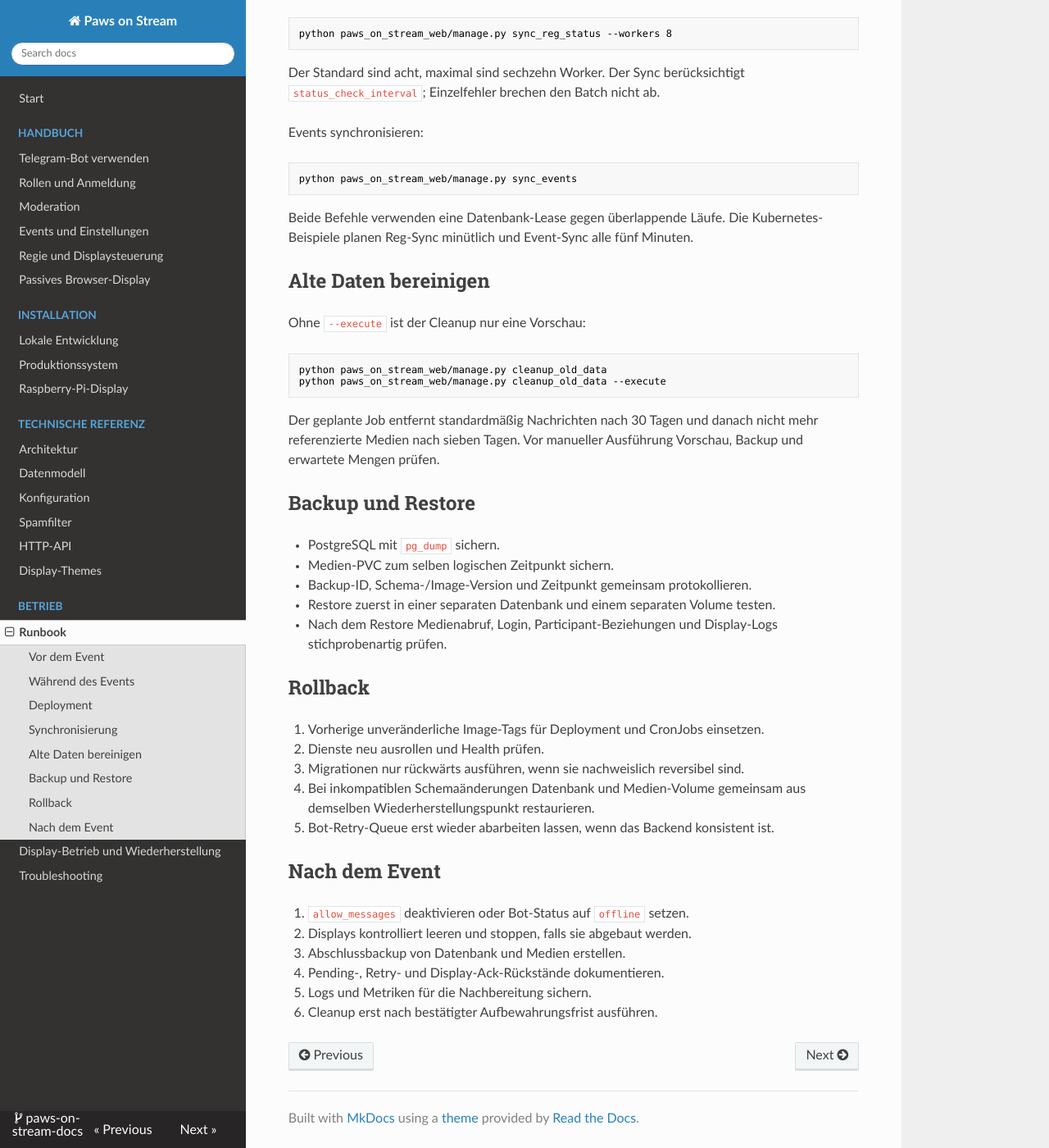
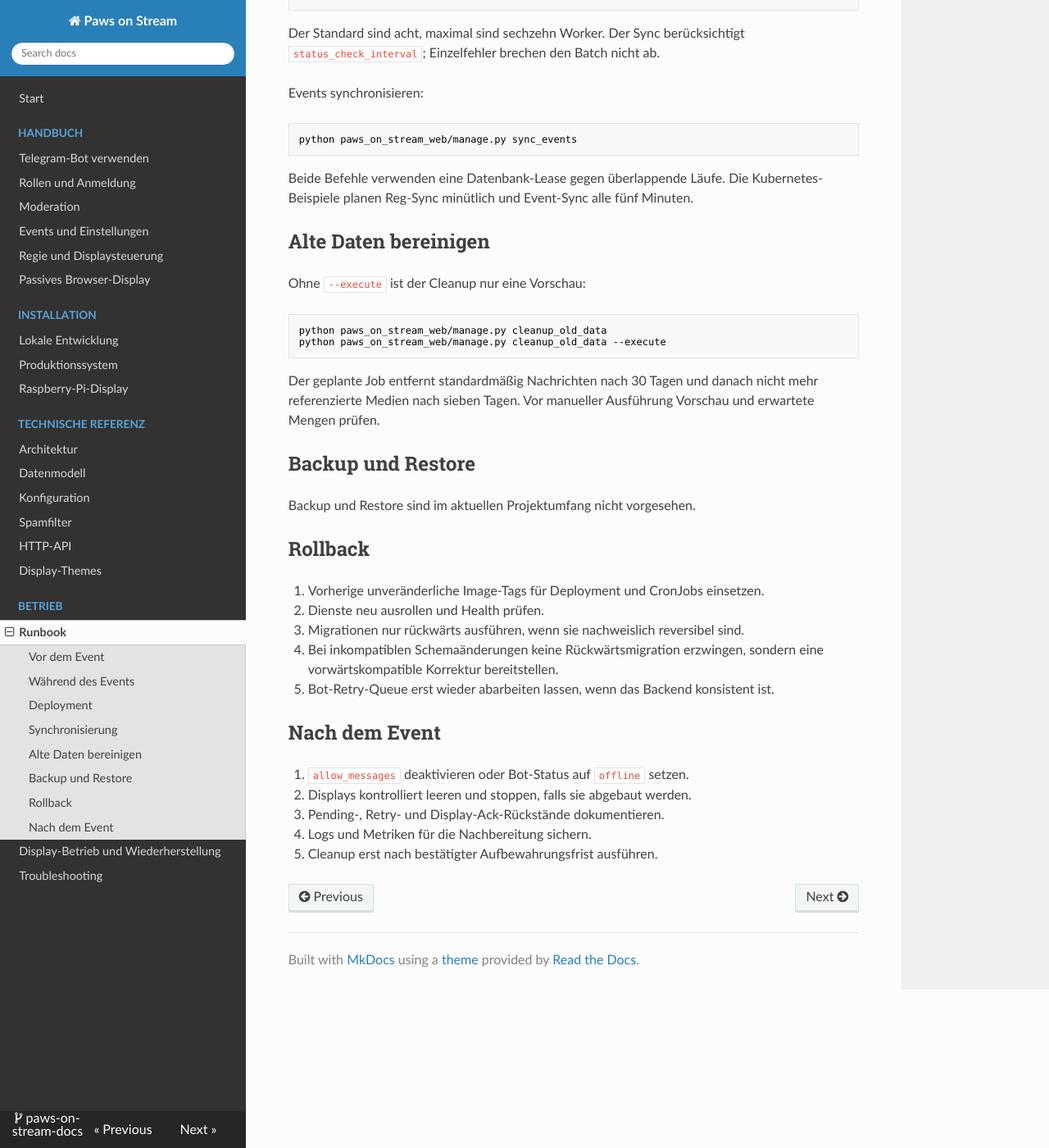
Before and after one commit to paws-on-stream/docs, an MkDocs documentation site: the page built from docs/operations/runbook.md, in a window 1280 px wide and 1400 px high, scrolled down 1180 px. Shown: the whole window at 82% size. Built offline with MkDocs 1.6.1, drawn with Linux system fonts in a browser that asks for light colours; nearby versions of some CDN libraries; some of the changed text lies outside the part shown.

Commit message:
docs: align production operations guidance

```diff
--- a/docs/operations/runbook.md
+++ b/docs/operations/runbook.md
@@ -7,17 +7,16 @@ und sämtliche Variablendefinitionen stehen bewusst nur unter
 
 ## Vor dem Event
 
-1. Aktuellen Backup- und Restore-Test bestätigen.
-2. Web, Bot und alle Displays auf erwartete unveränderliche Image-/Commit-Stände
+1. Web, Bot und alle Displays auf erwartete unveränderliche Image-/Commit-Stände
    bringen.
-3. Health, Readiness und Metriken aller Dienste prüfen.
-4. Reg- und Event-Sync kontrolliert ausführen.
-5. Event, Zeitraum, `allow_messages`, effektiven Display-Modus, Bot-Status,
+2. Health, Readiness und Metriken aller Dienste prüfen.
+3. Reg- und Event-Sync kontrolliert ausführen.
+4. Event, Zeitraum, `allow_messages`, effektiven Display-Modus, Bot-Status,
    Auto-Approve und Spam-Grenzwert prüfen.
-6. Jedes Display im Dashboard auf Aktivstatus und aktuellen Heartbeat prüfen.
-7. Testnachrichten für Text, Bild, GIF und Sticker senden, moderieren, anzeigen
+5. Jedes Display im Dashboard auf Aktivstatus und aktuellen Heartbeat prüfen.
+6. Testnachrichten für Text, Bild, GIF und Sticker senden, moderieren, anzeigen
    und im Display-Log bestätigen.
-8. Regieaktionen einschließlich Killswitch testen und wieder zurücksetzen.
+7. Regieaktionen einschließlich Killswitch testen und wieder zurücksetzen.
 
 ## Während des Events
 
@@ -31,12 +30,11 @@ und sämtliche Variablendefinitionen stehen bewusst nur unter
 ## Deployment
 
 1. Neues Image mit unveränderlichem Tag bereitstellen.
-2. Datenbank und Medien-Volume gemeinsam sichern.
-3. Migrationsjob mit dem neuen Tag ausführen.
-4. Erfolgreichen Job und Datenbankschema prüfen.
-5. Web ausrollen, dann Bot und CronJobs.
-6. Health, Readiness, Metrics, Login und API-Verbindungen prüfen.
-7. Displays einzeln aktualisieren und je Gerät eine Testnachricht bestätigen.
+2. Migrationsjob mit dem neuen Tag ausführen.
+3. Erfolgreichen Job und Datenbankschema prüfen.
+4. Web ausrollen, dann Bot und CronJobs.
+5. Health, Readiness, Metrics, Login und API-Verbindungen prüfen.
+6. Displays einzeln aktualisieren und je Gerät eine Testnachricht bestätigen.
 
 Nie mehrere risikoreiche Komponenten gleichzeitig aktualisieren, wenn dadurch
 kein funktionierender Nachrichtenpfad mehr zum Vergleich verfügbar wäre.
@@ -72,31 +70,25 @@ python paws_on_stream_web/manage.py cleanup_old_data --execute
 
 Der geplante Job entfernt standardmäßig Nachrichten nach 30 Tagen und danach
 nicht mehr referenzierte Medien nach sieben Tagen. Vor manueller Ausführung
-Vorschau, Backup und erwartete Mengen prüfen.
+Vorschau und erwartete Mengen prüfen.
 
 ## Backup und Restore
 
-- PostgreSQL mit `pg_dump` sichern.
-- Medien-PVC zum selben logischen Zeitpunkt sichern.
-- Backup-ID, Schema-/Image-Version und Zeitpunkt gemeinsam protokollieren.
-- Restore zuerst in einer separaten Datenbank und einem separaten Volume testen.
-- Nach dem Restore Medienabruf, Login, Participant-Beziehungen und Display-Logs
-  stichprobenartig prüfen.
+Backup und Restore sind im aktuellen Projektumfang nicht vorgesehen.
 
 ## Rollback
 
 1. Vorherige unveränderliche Image-Tags für Deployment und CronJobs einsetzen.
 2. Dienste neu ausrollen und Health prüfen.
 3. Migrationen nur rückwärts ausführen, wenn sie nachweislich reversibel sind.
-4. Bei inkompatiblen Schemaänderungen Datenbank und Medien-Volume gemeinsam aus
-   demselben Wiederherstellungspunkt restaurieren.
+4. Bei inkompatiblen Schemaänderungen keine Rückwärtsmigration erzwingen,
+   sondern eine vorwärtskompatible Korrektur bereitstellen.
 5. Bot-Retry-Queue erst wieder abarbeiten lassen, wenn das Backend konsistent ist.
 
 ## Nach dem Event
 
 1. `allow_messages` deaktivieren oder Bot-Status auf `offline` setzen.
 2. Displays kontrolliert leeren und stoppen, falls sie abgebaut werden.
-3. Abschlussbackup von Datenbank und Medien erstellen.
-4. Pending-, Retry- und Display-Ack-Rückstände dokumentieren.
-5. Logs und Metriken für die Nachbereitung sichern.
-6. Cleanup erst nach bestätigter Aufbewahrungsfrist ausführen.
+3. Pending-, Retry- und Display-Ack-Rückstände dokumentieren.
+4. Logs und Metriken für die Nachbereitung sichern.
+5. Cleanup erst nach bestätigter Aufbewahrungsfrist ausführen.
```
Also changed, not shown: docs/api.md (+10 -4 lines), docs/installation/production.md (+10 -10 lines).
